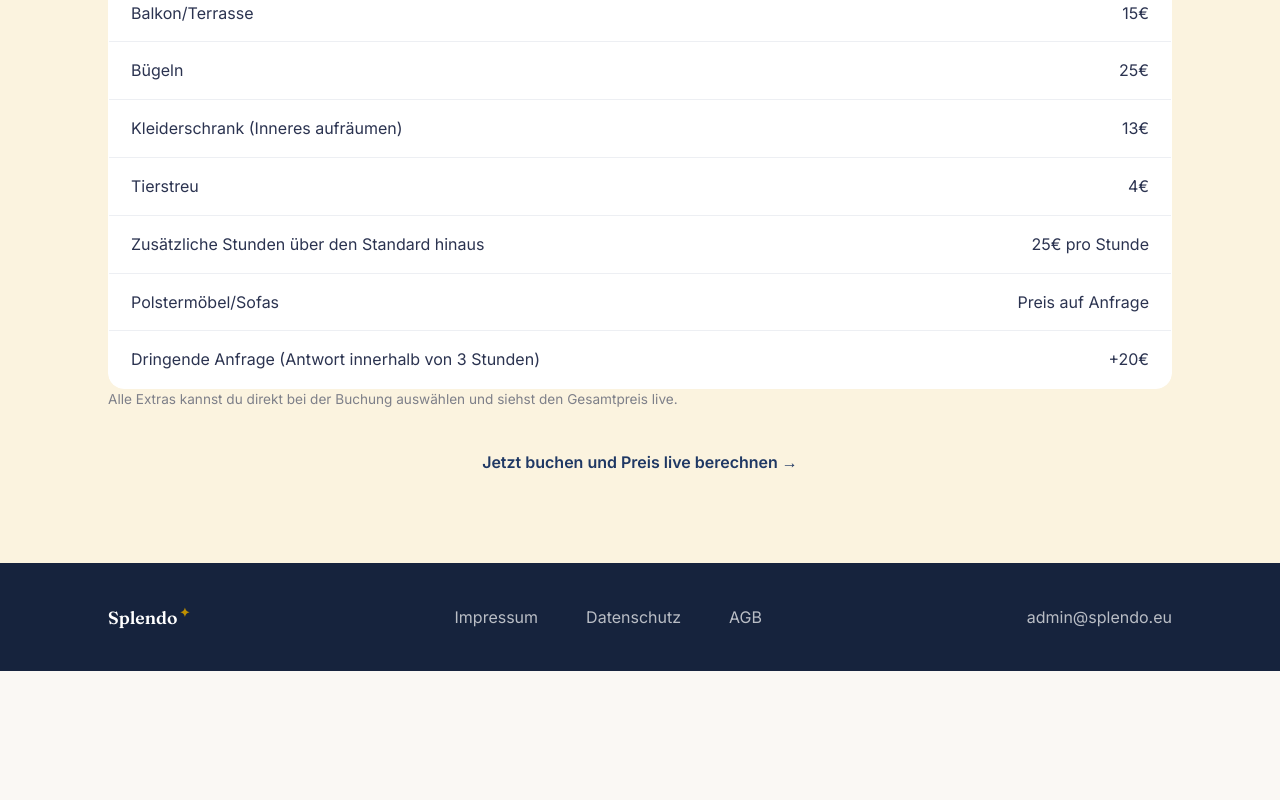
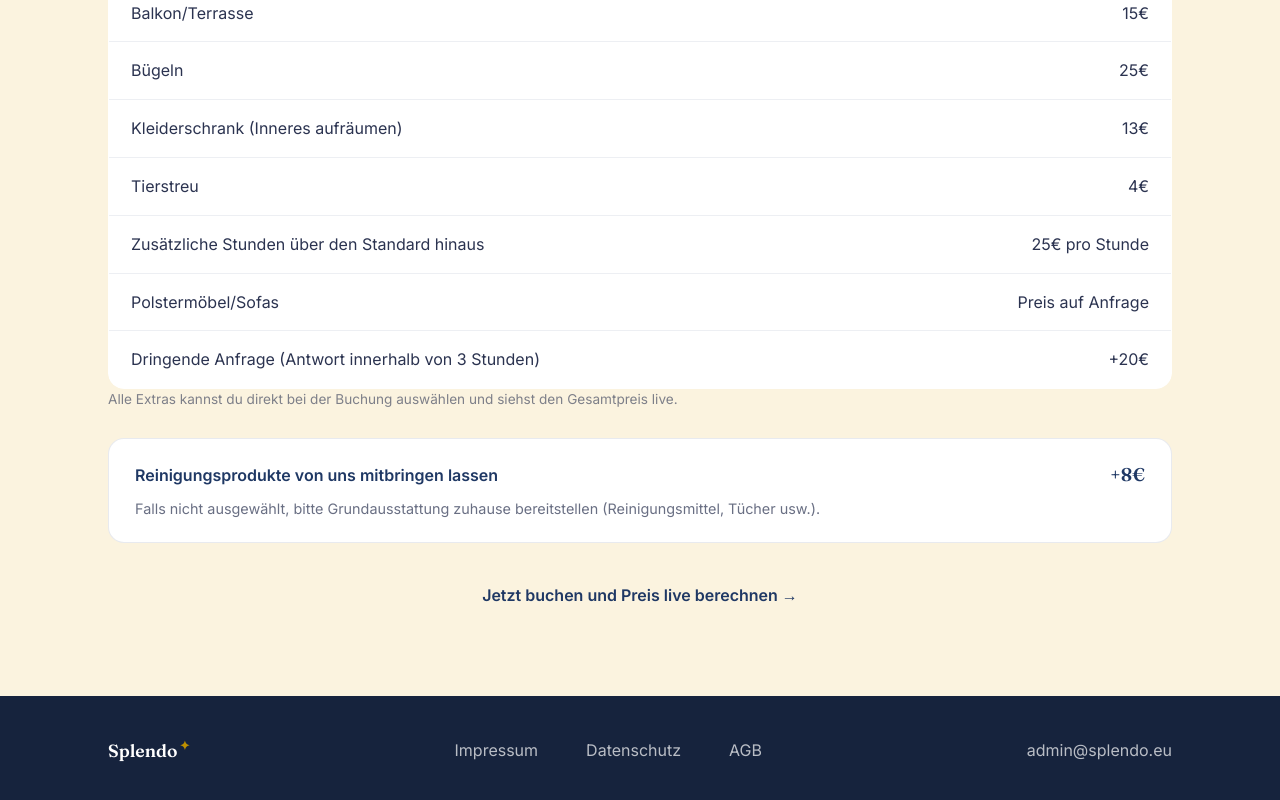
Before and after one commit to Splendo-tech/splendo-site, a plain HTML site: page prezzi.html in a window 1280 px wide. Shown: the part 1452-2252 px from the top of the page. Before the commit the page ends 2123 px from the top, so only its background shows below. Drawn offline with Linux system fonts and the light colour scheme.

Commit message:
Add cleaning products toggle as separate line item in booking and pricing

```diff
--- a/prezzi.html
+++ b/prezzi.html
@@ -48,6 +48,8 @@ window.SPLENDO_I18N_PAGE = {
     extra_urgent: "Dringende Anfrage (Antwort innerhalb von 3 Stunden)",
     extra_urgent_price: "+20€",
     table_note: "Alle Extras kannst du direkt bei der Buchung auswählen und siehst den Gesamtpreis live.",
+    products_label: "Reinigungsprodukte von uns mitbringen lassen",
+    products_note: "Falls nicht ausgewählt, bitte Grundausstattung zuhause bereitstellen (Reinigungsmittel, Tücher usw.).",
     cta_text: "Jetzt buchen und Preis live berechnen →"
   },
   en: {
@@ -86,6 +88,8 @@ window.SPLENDO_I18N_PAGE = {
     extra_urgent: "Urgent request (reply within 3 hours)",
     extra_urgent_price: "+€20",
     table_note: "You can select all extras directly when booking and see the live total.",
+    products_label: "Have us bring the cleaning products",
+    products_note: "If not selected, please have basic supplies at home (cleaning products, cloths, etc.).",
     cta_text: "Book now and calculate your price live →"
   }
 };
@@ -181,6 +185,15 @@ window.SPLENDO_I18N_PAGE = {
         </table>
       </div>
       <p class="price-table-note" data-i18n="table_note">Alle Extras kannst du direkt bei der Buchung auswählen und siehst den Gesamtpreis live.</p>
+
+      <div class="product-toggle-card">
+        <div class="product-toggle-head">
+          <span data-i18n="products_label">Reinigungsprodukte von uns mitbringen lassen</span>
+          <span class="product-toggle-price">+8€</span>
+        </div>
+        <p data-i18n="products_note">Falls nicht ausgewählt, bitte Grundausstattung zuhause bereitstellen (Reinigungsmittel, Tücher usw.).</p>
+      </div>
+
       <p class="price-cta"><a href="/prenota.html" data-i18n="cta_text">Jetzt buchen und Preis live berechnen →</a></p>
     </div>
   </section>
--- a/style.css
+++ b/style.css
@@ -815,6 +815,36 @@ a:focus-visible, button:focus-visible {
 
 .price-table-note { font-size: 0.85rem; opacity: 0.6; margin: 0; }
 
+.product-toggle-card {
+  background: var(--white);
+  border: 1px solid rgba(31,56,100,0.1);
+  border-radius: 16px;
+  padding: 22px 26px;
+  margin: 28px 0 0;
+}
+
+.product-toggle-head {
+  display: flex;
+  justify-content: space-between;
+  align-items: center;
+  gap: 16px;
+  font-weight: 600;
+  color: var(--navy);
+  margin: 0 0 8px;
+}
+
+.product-toggle-price {
+  font-family: var(--font-display);
+  font-size: 1.15rem;
+  white-space: nowrap;
+}
+
+.product-toggle-card p {
+  margin: 0;
+  font-size: 0.9rem;
+  opacity: 0.7;
+}
+
 /* ---------- Legal pages ---------- */
 .legal-content {
   max-width: 760px;
```
Also changed, not shown: booking.js (+14 -0 lines), prenota.html (+17 -3 lines).
